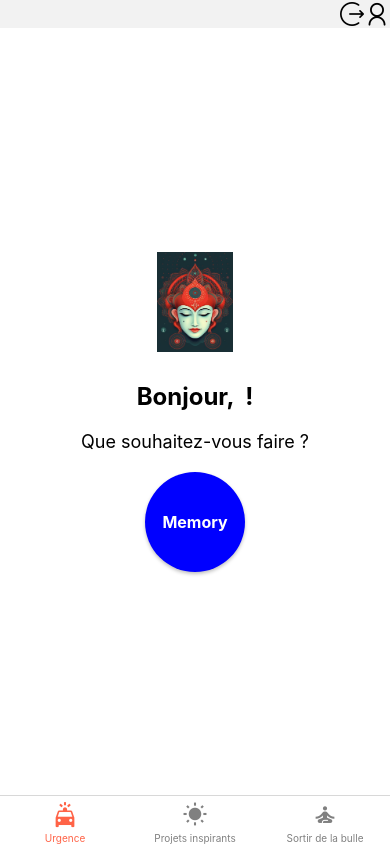
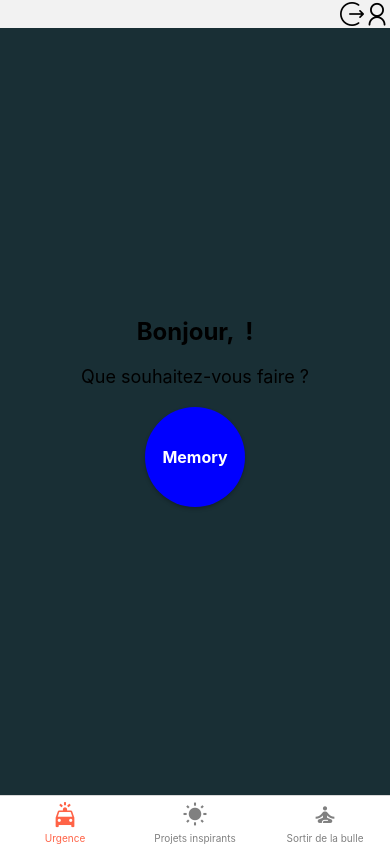
Before and after one commit to jogit64/neutralize, a React Native app: screen /HomeTabs in a window 390 px wide. Built offline with nearby package versions, Linux system fonts and the light colour scheme.

Commit message:
Ajout descriptifs fichier app, hometabs, emotionscreen

```diff
--- a/screens/emotion/EmotionScreen.tsx
+++ b/screens/emotion/EmotionScreen.tsx
@@ -32,10 +32,10 @@ const EmotionScreen = ({ navigation }) => {
         {/* ----------------------------------------------
         Logo de profil
         ---------------------------------------------- */}
-        <Image
+        {/* <Image
           source={require("../../assets/profil.png")}
           style={HomeStyle.logo}
-        />
+        /> */}
 
         {/* ----------------------------------------------
         Titre
@@ -62,3 +62,19 @@ const EmotionScreen = ({ navigation }) => {
 };
 
 export default EmotionScreen;
+
+// ----------------------------------------------
+// EmotionScreen.tsx
+// ----------------------------------------------
+
+// Fonction du fichier :
+// - Affiche l'écran d'émotion de l'application.
+// - Utilise le contexte utilisateur pour afficher le prénom de l'utilisateur.
+// - Gère la déconnexion de l'utilisateur.
+
+// Détails :
+// - Utilise les composants React Native tels que View, Text, TouchableOpacity, Image pour l'interface utilisateur.
+// - Importe le contexte utilisateur depuis UserContext.
+// - Utilise le hook useContext pour accéder aux valeurs du contexte.
+// - Définit une fonction handleSignOut pour gérer la déconnexion de l'utilisateur.
+// - Exporte le composant par défaut pour être utilisé dans d'autres composants.
--- a/screens/soi/SoiScreen.tsx
+++ b/screens/soi/SoiScreen.tsx
@@ -2,6 +2,7 @@
 
 import React from "react";
 import { ScrollView, View, FlatList, Text } from "react-native";
+import HomeStyle from "../../styles/HomeStyle";
 
 const SoiScreen = () => {
   const horizontalData = [
@@ -11,6 +12,7 @@ const SoiScreen = () => {
   ];
 
   return (
+    <View style={HomeStyle.container}>
       <ScrollView>
         <View>
           <Text>Content of vertical scroll...</Text>
@@ -42,6 +44,7 @@ const SoiScreen = () => {
           )}
         />
       </ScrollView>
+    </View>
   );
 };
 
--- a/styles/HomeStyle.js
+++ b/styles/HomeStyle.js
@@ -13,7 +13,7 @@ const sharedStyles = {
 const HomeStyle = StyleSheet.create({
   container: {
     flex: 1,
-    backgroundColor: "#fff",
+    backgroundColor: "#192f35",
     alignItems: "center",
     justifyContent: "center",
   },
@@ -164,3 +164,16 @@ const HomeStyle = StyleSheet.create({
 });
 
 export default HomeStyle;
+
+// ----------------------------------------------
+// HomeStyle.js
+// ----------------------------------------------
+
+// Fonction du fichier :
+// - Définit les styles utilisés dans l'écran d'accueil.
+
+// Détails :
+// - Utilise le module StyleSheet de React Native pour créer les styles.
+// - Définit les styles pour le conteneur principal, le titre, le sous-titre, les boutons, les champs de texte, les liens, le logo, la barre de statut, la modal, etc.
+// - Utilise des styles partagés pour certains éléments.
+// - Exporte les styles pour être utilisés dans d'autres composants.
```
Also changed, not shown: App.tsx (+25 -0 lines), navigation/HomeTabs.tsx (+16 -0 lines). Lines whose indentation alone changed are shown as unchanged.
